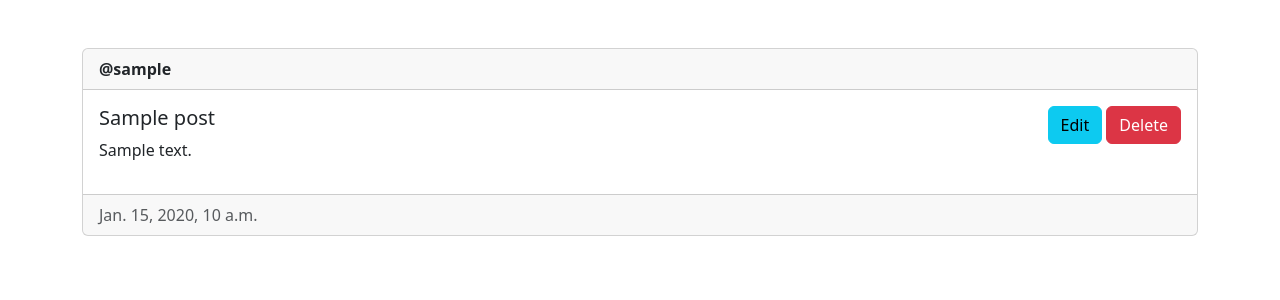
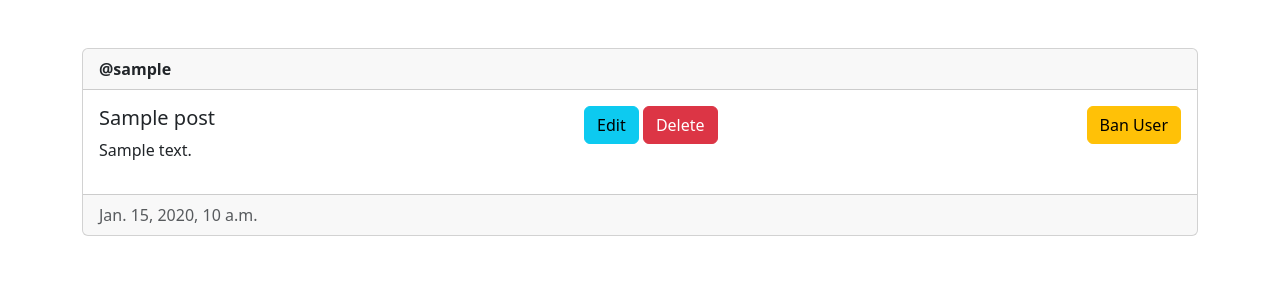
Before and after one commit to aneebp/Django-UserManagement, a Django app: page / in a window 1280 px wide. Shown: the part 80-380 px from the top of the page. Run offline with Django 5.2, Linux system fonts and the light colour scheme; a user stored in the database is signed in; tables that the repository leaves empty hold one stand-in row (values such as "Sample post").

Commit message:
different user permission

```diff
--- a/DjangoUserManagement/settings.py
+++ b/DjangoUserManagement/settings.py
@@ -37,7 +37,7 @@ INSTALLED_APPS = [
     "django.contrib.sessions",
     "django.contrib.messages",
     "django.contrib.staticfiles",
-    "main.apps.MainConfig",
+    "main",
     "crispy_forms",
     "crispy_bootstrap5",
 
@@ -62,7 +62,7 @@ ROOT_URLCONF = "DjangoUserManagement.urls"
 TEMPLATES = [
     {
         "BACKEND": "django.template.backends.django.DjangoTemplates",
-        "DIRS": [],
+        "DIRS": [BASE_DIR / 'templates'],
         "APP_DIRS": True,
         "OPTIONS": {
             "context_processors": [
--- a/main/templates/main/home.html
+++ b/main/templates/main/home.html
@@ -1,5 +1,5 @@
 {% extends "main/base.html" %}
-
+{% load custom_tags %}
 {% block content %}
 {% for post in posts %}
 <div class="card mt-5">
@@ -10,11 +10,18 @@
             <p>{{post.description}}</p>
 
         </div>
-        {% if user == post.auther %}
+        {% if user == post.author or user|has_delete_permission %}
         <form method="post">
         {% csrf_token %}
         <a class="btn btn-info" href="{% url 'updatepost' post.id %}">Edit</a>
         <button type="submit" class="btn btn-danger" value={{post.id}} name="post_id">Delete</button>
+        </form>
+        {% endif %}
+
+        {% if user.is_staff %}
+        <form method="post">
+        {% csrf_token %}
+        <button type="submit" class="btn btn-warning" value={{post.id}} name="user_id">Ban User</button>
         </form>
         {% endif %}
     </div>
--- /dev/null
+++ b/main/templatetags/custom_tags.py
@@ -0,0 +1,7 @@
+from django import template
+
+register = template.Library()
+
+@register.filter
+def has_delete_permission(user):
+    return user.has_perm("main.delete_post")
--- a/main/views.py
+++ b/main/views.py
@@ -1,8 +1,9 @@
 from django.shortcuts import render,redirect
 from .form import RegisterForm,PostForm
-from django.contrib.auth.decorators import login_required
+from django.contrib.auth.decorators import login_required,permission_required
 from django.contrib.auth import login,logout,authenticate
 from .models import Post
+from django.contrib.auth.models import User,Group
 
 # Create your views here.
 @login_required(login_url='login')
@@ -12,9 +13,32 @@ def Home(request):
     if request.method == "POST":
         #taking the id i passed in value attribute
         post_id = request.POST.get("post_id")
-        post = Post.objects.filter(id=post_id).first()
-        if post and post.auther == request.user:
-            post.delete()
+        user_id = request.POST.get("user_id")
+
+
+        if post_id:
+            post = Post.objects.filter(id=post_id).first()
+            if post and (post.auther == request.user or request.user.has_perm('main.delete_post')):
+                post.delete()
+
+        elif user_id:
+            user = User.objects.filter(id=user_id).first()
+            if user and request.user.is_staff:
+                try:
+                    group = Group.objects.get(name="default")
+                    group.user_set.remove(user)
+                    print("removed succefully")
+                except:
+                    print("something went wrong")
+                    pass
+                try:
+                    group = Group.objects.get(name="mode")
+                    group.user_set.remove(user)
+                    print("removed succefully")
+                except:
+                    print("something went wrong")
+                    pass
+
     return render(request,"main/home.html", {"posts":posts})
 
 
@@ -32,9 +56,6 @@ def Update_post(request,pk):
     return render(request,'main/create_post.html',{"form":form,"page":page})
 
 
-
-
-
 def Registration(request):
     if request.method == "POST":
         form = RegisterForm(request.POST)
@@ -42,12 +63,8 @@ def Registration(request):
             user = form.save()
             login(request,user)
             return redirect('/home')
-
     else:
         form = RegisterForm()
-
-
-
     return render(request,'registration/register.html', {"form":form})
 
 
@@ -55,6 +72,8 @@ def Logout(request):
     logout(request)
     return redirect('/login')
 
+
+@permission_required("main.add_post",login_url='login',raise_exception=True)
 @login_required(login_url='login')
 def Post_View(request):
     if request.method == "POST":
```
Also changed, not shown: main/apps.py (+15 -2 lines), main/templatetags/__init__.py (added).
